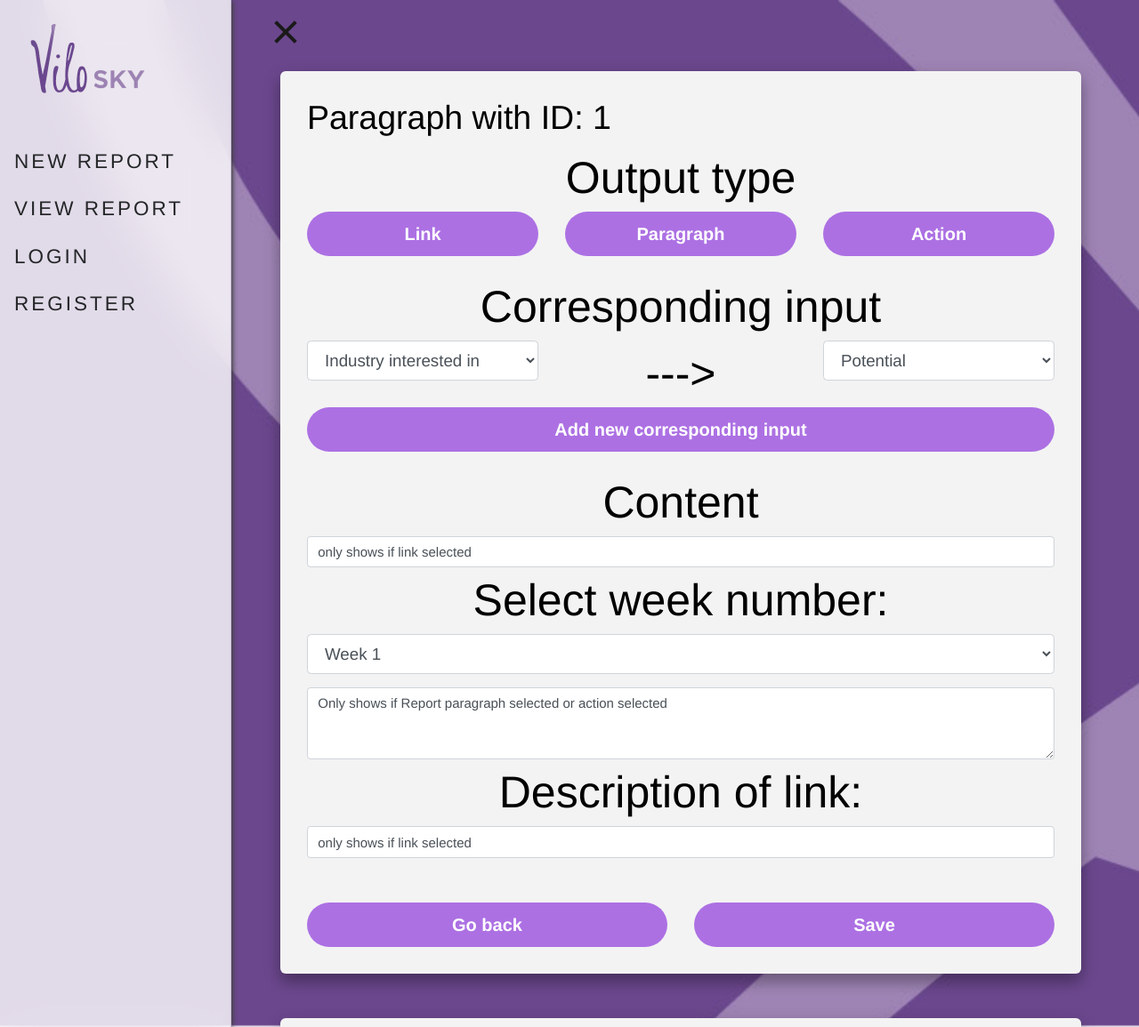
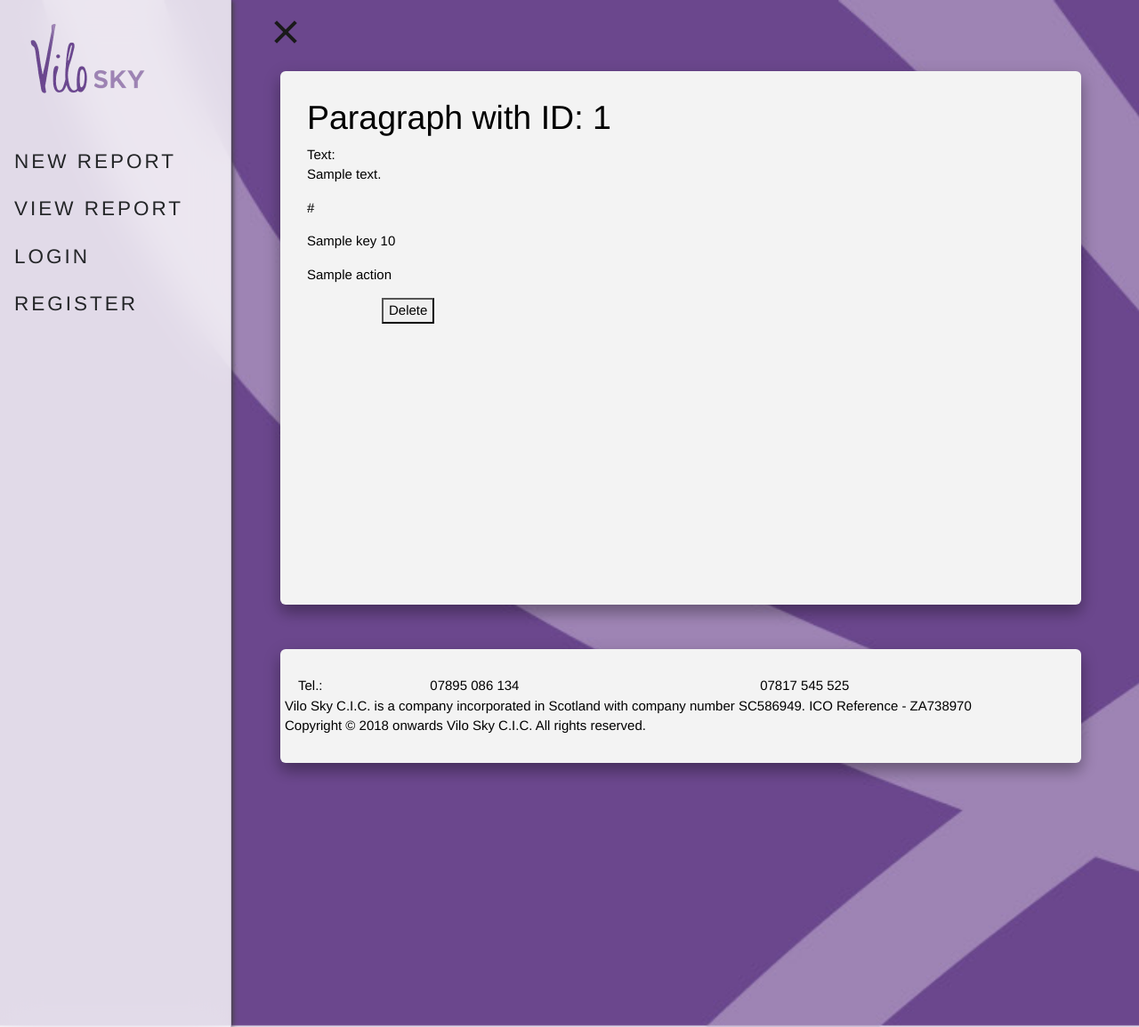
Before and after one commit to andrewwu531/Student_Enquiry_AI_Chatbot, a Django app: template Code/ViloSky/templates/paragraph.html in a window 1280 px wide. Shown: the whole page at 89% size. Run offline with Django 3.2, Linux system fonts and the light colour scheme; the template is opened without the code that fills it: most values are stand-ins (such as "Sample title", 1, 10 or a date in 2020); some libraries are stand-ins or nearby versions.

Commit message:
added delete button to paragraphs

```diff
--- a/Code/ViloSky/templates/paragraph.html
+++ b/Code/ViloSky/templates/paragraph.html
@@ -4,70 +4,27 @@
 {% block bodyblock%}
 <div class="divbackground widediv">
     <h1>Paragraph with ID: {{paragraph_id}}</h1>
-    <div class="largeText whiteText centerText">
-        Output type
-        <div class="row">
-            <div class="col bottommargin">
-                <button type="button" class="btn btn-primary btn-block">Link</button>
-            </div>
-            <div class="col bottommargin">
-                <button type="button" class="btn btn-primary btn-block">Paragraph</button>
-            </div>
-            <div class="col bottommargin">
-                <button type="button" class="btn btn-primary btn-block">Action</button>
-            </div>
-        </div>
+    <div>
+        Text:
+        <p>{{ para.static_text }}</p>
+
+        {% for l in links %}
+    <p>{{ l.url }}</p>
+        {% endfor %}
+
+        {% for k in keywords %}
+        <p>{{ k.key }} {{ k.score }}</p>
+        {% endfor %}
+
+        {% for a in actions %}
+        <p>{{ a.title }}</p>
+        {% endfor %}
     </div>
-    <div class="centerText whiteText largeText">
-        Corresponding input
-        <form id="outputform">
-            <div class="row">
-                <div class="col">
-                    <div class="form-group">
-                        <select class="form-control form-control-lg">
-                            <option>Industry interested in</option>
-                            <option>Sexual orientation</option>
-                            <option>Hours per week you want to work?</option>
-                          </select>
-                    </div>
-                </div>
-                <div class="col">---></div>
-                <div class="col">
-                    <div class="form-group">
-                        <select class="form-control form-control-lg">
-                            <option>Potential</option>
-                            <option>Answet</option>
-                            <option>To the question</option>
-                          </select>
-                    </div>
-                </div>
-            </div>
-            <button type="button" class="btn btn-primary btn-block bottommargin">Add new corresponding input</button>
-            Content
-            <input name="link" type="text" class="form-control" value="only shows if link selected"required>
-            <div class="form-group">
-                Select week number:
-                <select class="form-control form-control-lg">
-                    <option>Week 1</option>
-                    <option>Week 2</option>
-                    <option>Only shows if Action selected</option>
-                  </select>
-            </div>
-            <textarea class="form-control" id="exampleFormControlTextarea1" rows="3">Only shows if Report paragraph selected or action selected</textarea>
-            Description of link:
-            <input name="linkdescription" type="text" class="form-control" value="only shows if link selected"required>
+    <div class="center">
+        <form  method = "POST">
+            {% csrf_token %}
+            <button type="submit" class = "btn-delete" >Delete</button>
         </form>
-    </div>
-
-    <div class="centerText">
-        <div class="row">
-            <div class = col>
-                <button type="button" class="btn btn-primary btn-block">Go back</button>
-            </div>
-            <div class = col>
-                <button type="button" class="btn btn-primary btn-block">Save</button>
-            </div>
-        </div>
     </div>
 </div>
 {%endblock%}
```
Also changed, not shown: Code/ViloSky/ViloSkyApp/views.py (+12 -2 lines).
